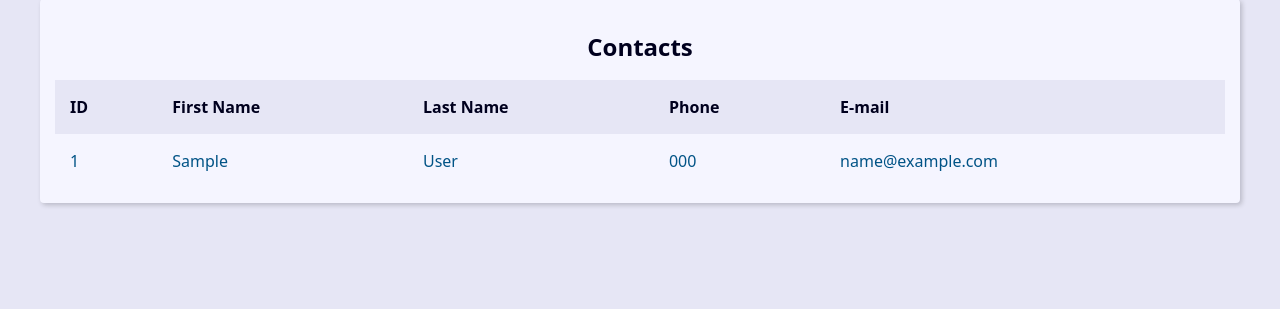
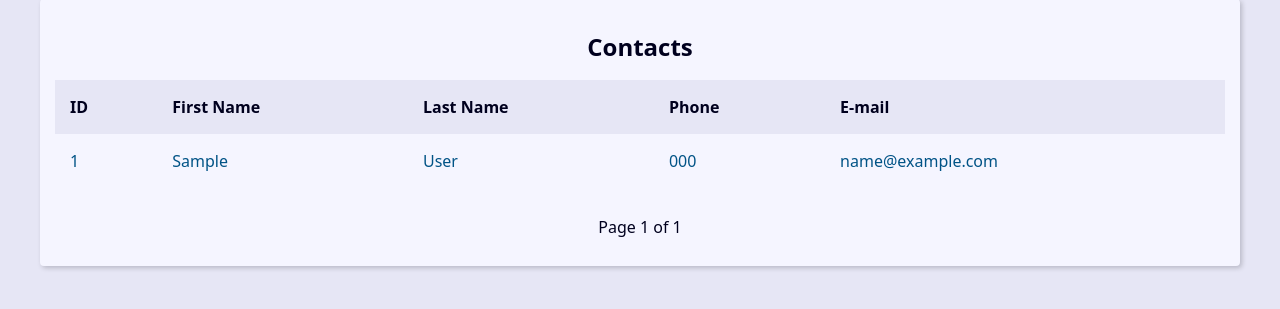
Before and after one commit to ClausAlaerth/project-agenda-django, a Django app: page / in a window 1280 px wide. Shown: the part 270-579 px from the top of the page. Run offline with Django 5.2, Linux system fonts and the light colour scheme; tables that the repository leaves empty hold one stand-in row (values such as "Sample post").

Commit message:
Update: pagination implemented/index template modified

```diff
--- a/base_templates/global/base.html
+++ b/base_templates/global/base.html
@@ -9,6 +9,8 @@
 
   <main class="content">
     {% block "content" %}{% endblock "content" %}
+
+    {% include "global/partials/_pagination.html" %}
   </main>
 </body>
 </html>
--- /dev/null
+++ b/base_templates/global/partials/_pagination.html
@@ -0,0 +1,19 @@
+{% if page_obj %}
+  <div class="pagination">
+    <span class="step-links">
+      {% if page_obj.has_previous %}
+        <a href="?page=1">&laquo; first</a>
+        <a href="?page={{ page_obj.previous_page_number }}">previous</a>
+      {% endif %}
+
+      <span class="current">
+        Page {{ page_obj.number }} of {{ page_obj.paginator.num_pages }}
+      </span>
+
+      {% if page_obj.has_next %}
+        <a href="?page={{ page_obj.next_page_number }}">next</a>
+        <a href="?page={{ page_obj.paginator.num_pages }}">last &raquo;</a>
+      {% endif %}
+    </span>
+  </div>
+{% endif %}
--- a/contact/templates/contact/index.html
+++ b/contact/templates/contact/index.html
@@ -1,7 +1,7 @@
 {% extends "global/base.html" %}
 
 {% block "content" %}
-{% if contacts %}
+{% if page_obj %}
   <div class="responsive-table">
     <table class="contacts-table">
       <caption class="table-caption">
@@ -19,7 +19,7 @@
       </thead>
 
       <tbody>
-        {% for contact in contacts %}
+        {% for contact in page_obj %}
           <tr class="table-row">
             <td class="table-cel">
               <a href="{% url "contact:contact" contact.id %}" class="table-link">
--- a/contact/views/contact_views.py
+++ b/contact/views/contact_views.py
@@ -1,4 +1,5 @@
 from django.shortcuts import render, get_object_or_404, redirect
+from django.core.paginator import Paginator
 from django.db.models import Q
 from contact.models import Contact
 
@@ -9,12 +10,16 @@ def index(request):
 
     contacts = Contact.objects \
         .filter(show=True) \
-        .order_by("-id")[:10]
+        .order_by("-id")
+
+    paginator = Paginator(contacts, 10)
+    page_number = request.GET.get("page")
+    page_obj = paginator.get_page(page_number)
 
     # print(contacts.query)
 
     context = {
-        "contacts": contacts,
+        "page_obj": page_obj,
         "site_title": "Contatos - ",
     }
 
```
